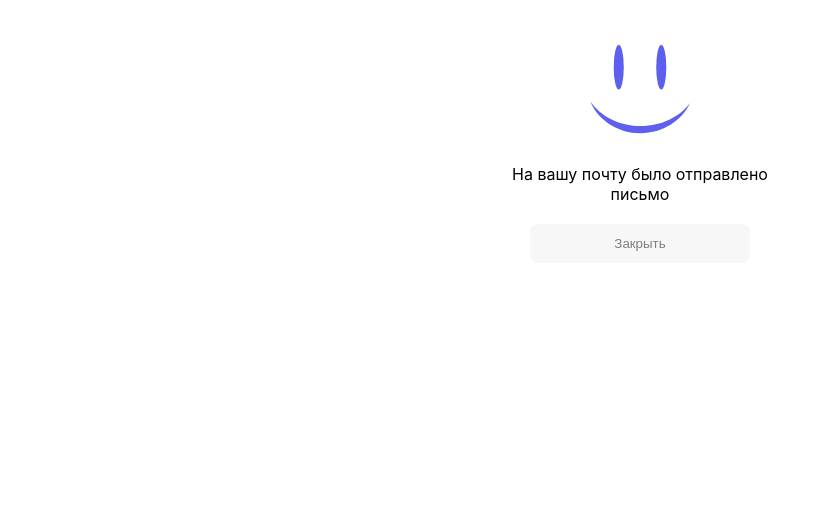
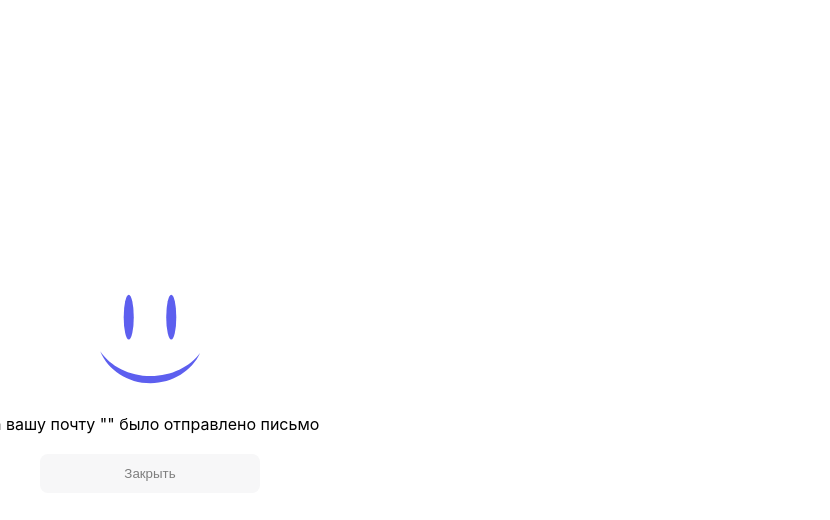
Before and after one commit to kerimaaaa/fff, a React (Create React App) app: page /confirmation in a window 1280 px wide. Shown: the top 520 px of the page, without its empty margins (0-830 px from the left). Built offline with nearby package versions, Linux system fonts and the light colour scheme.

Commit message:
Update ConfirmationPage.jsx

```diff
--- a/src/Components/ConfirmationPage/ConfirmationPage.jsx
+++ b/src/Components/ConfirmationPage/ConfirmationPage.jsx
@@ -1,13 +1,17 @@
 import React from 'react';
 import smile from '../../smile.svg';
-import styles from './Confirmation.module.css'
-import  '../../style.css';
-const ConfirmationPage = () => {
+import './Confirmation.css'
+import '../../style.css';
+const ConfirmationPage = ({closeModal}) => {
   return (
-    <div className={styles.confirm_page}>
-      <img src={smile} alt="smile" />
-      <p>На вашу почту  было отправлено письмо</p>
-      <button className={styles.confirm_btn}>Закрыть</button>
+    <div  className='confirm_page' >
+      <div className='confirm_page_content' >
+        <img src={smile} alt="smile" />
+        <p>На вашу почту "{ }" было отправлено письмо</p>
+        <button className='confirm_btn'
+        onClick={() => closeModal(false)}
+        >Закрыть</button>
+      </div>
     </div>
   );
 };
```
